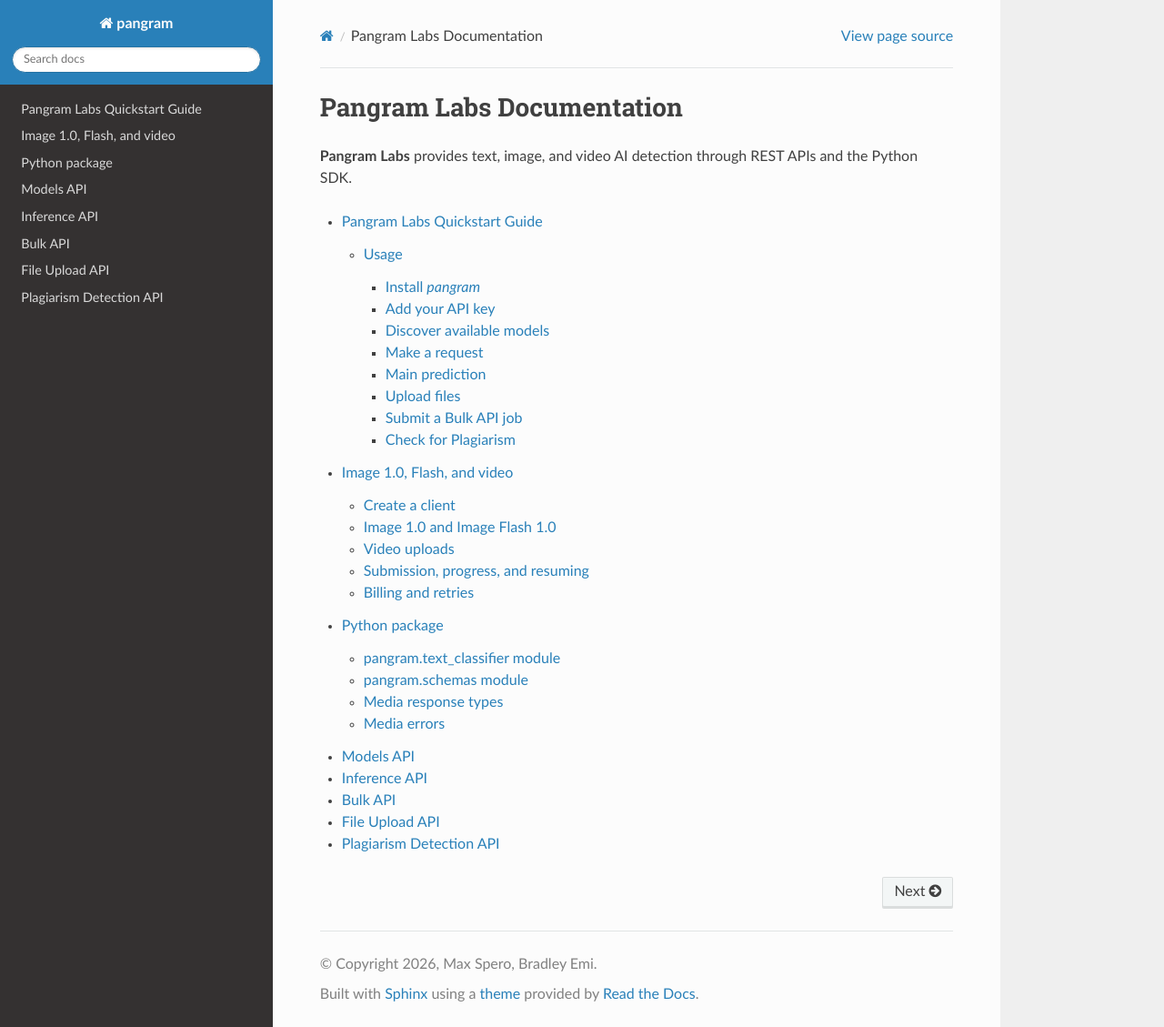
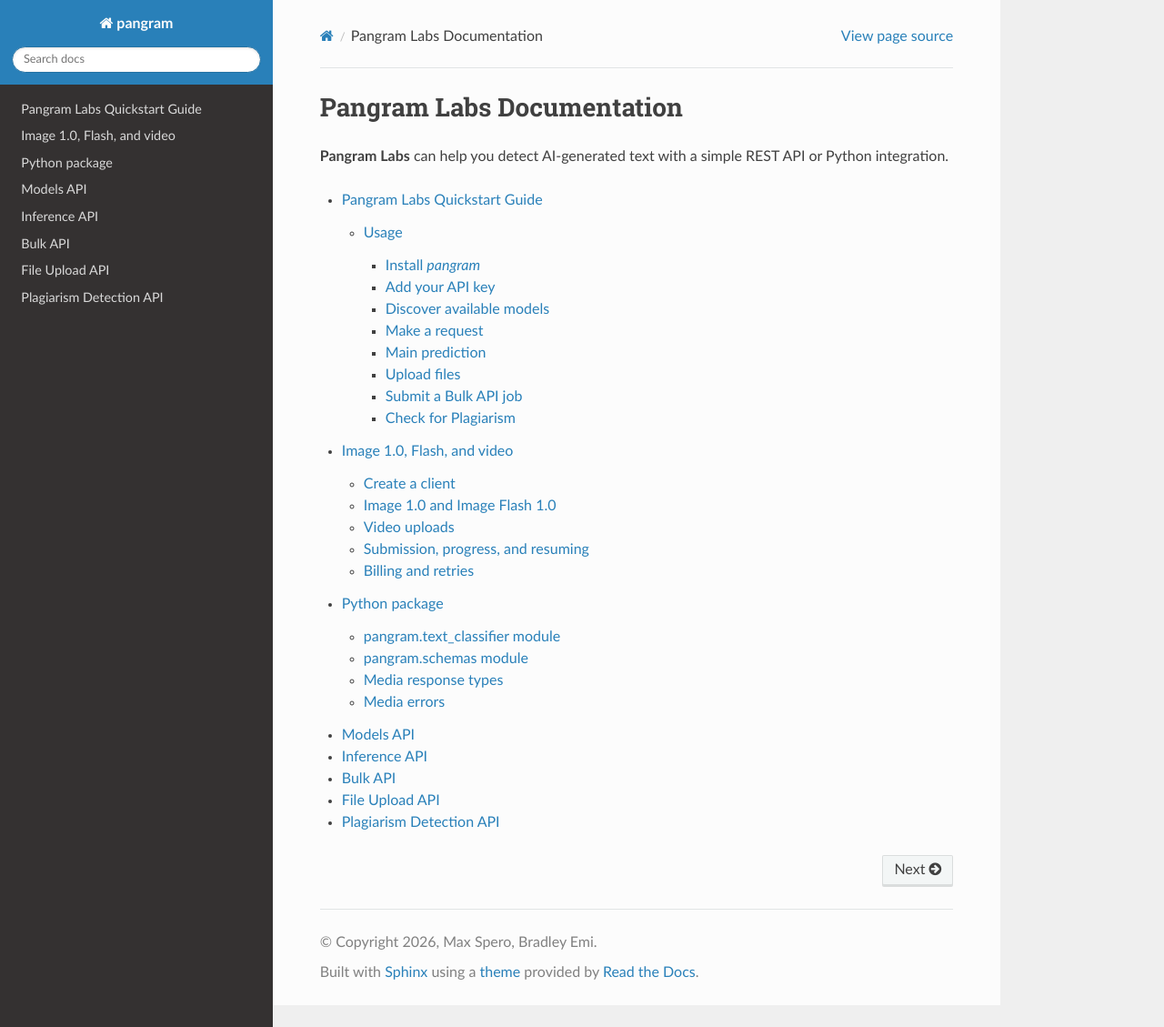
Before and after one commit to pangramlabs/pangram-sdk, a Sphinx documentation site: the page built from docs/index.rst, in a window 1280 px wide and 1129 px high. Shown: the whole window at 91% size. Built offline with Sphinx 7.4.7 and the Read the Docs theme 3.1.0, drawn with Linux system fonts in a browser that asks for light colours.

```diff
--- a/docs/index.rst
+++ b/docs/index.rst
@@ -6,8 +6,7 @@
 Pangram Labs Documentation
 ======================================
 
-**Pangram Labs** provides text, image, and video AI detection through REST APIs
-and the Python SDK.
+**Pangram Labs** can help you detect AI-generated text with a simple REST API or Python integration.
 
 .. toctree::
    tutorial
```
Also changed, not shown: README.md (+2 -2 lines), 1 other file.
